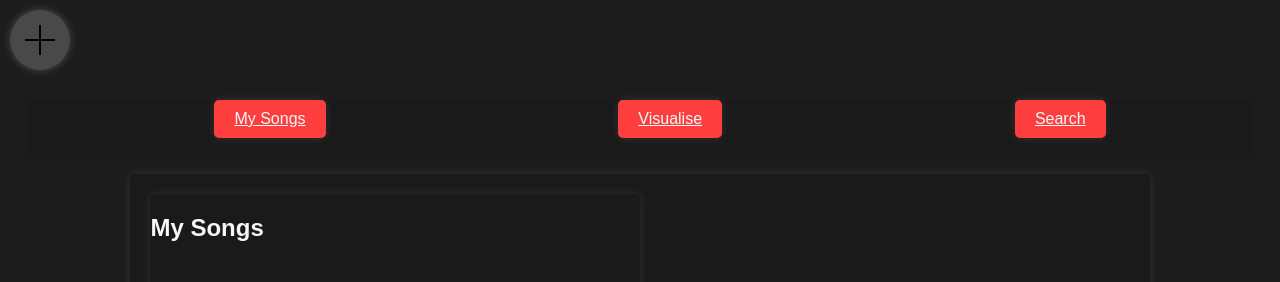
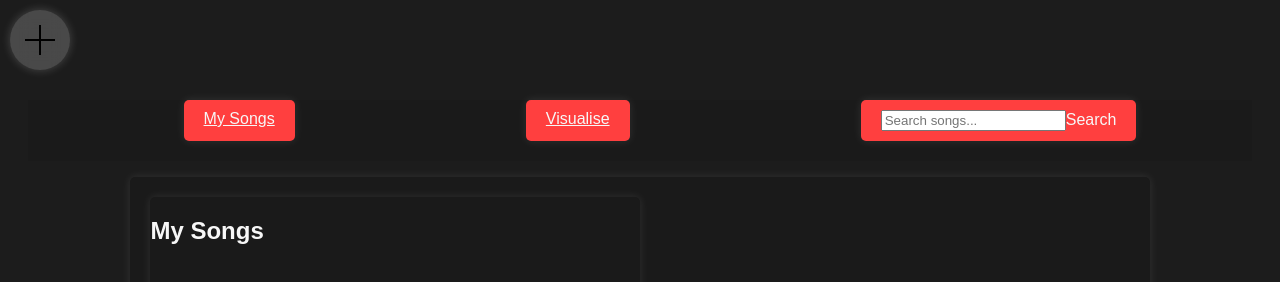
Before and after one commit to gthmsrnvs/DECO2017, a website: page public/index.html in a window 1280 px wide. Drawn offline with Linux system fonts and the light colour scheme.

Commit message:
added search input to the Search nav element

```diff
--- a/public/index.html
+++ b/public/index.html
@@ -16,7 +16,7 @@
       <ul>
         <li id="mySongsNav"><a href="#">My Songs</a></li>
         <li id="visualiseNav"><a id="visualiseButton" href="#">Visualise</a></li>
-        <li id="searchNav"><a href="#">Search</a></li>
+        <li id="searchNav"><input type="search" placeholder="Search songs..." id="searchInput">Search</a></li>
       </ul>
     </nav>
 
```
Also changed, not shown: package.json (added, +16 -0 lines), 1 other file.
